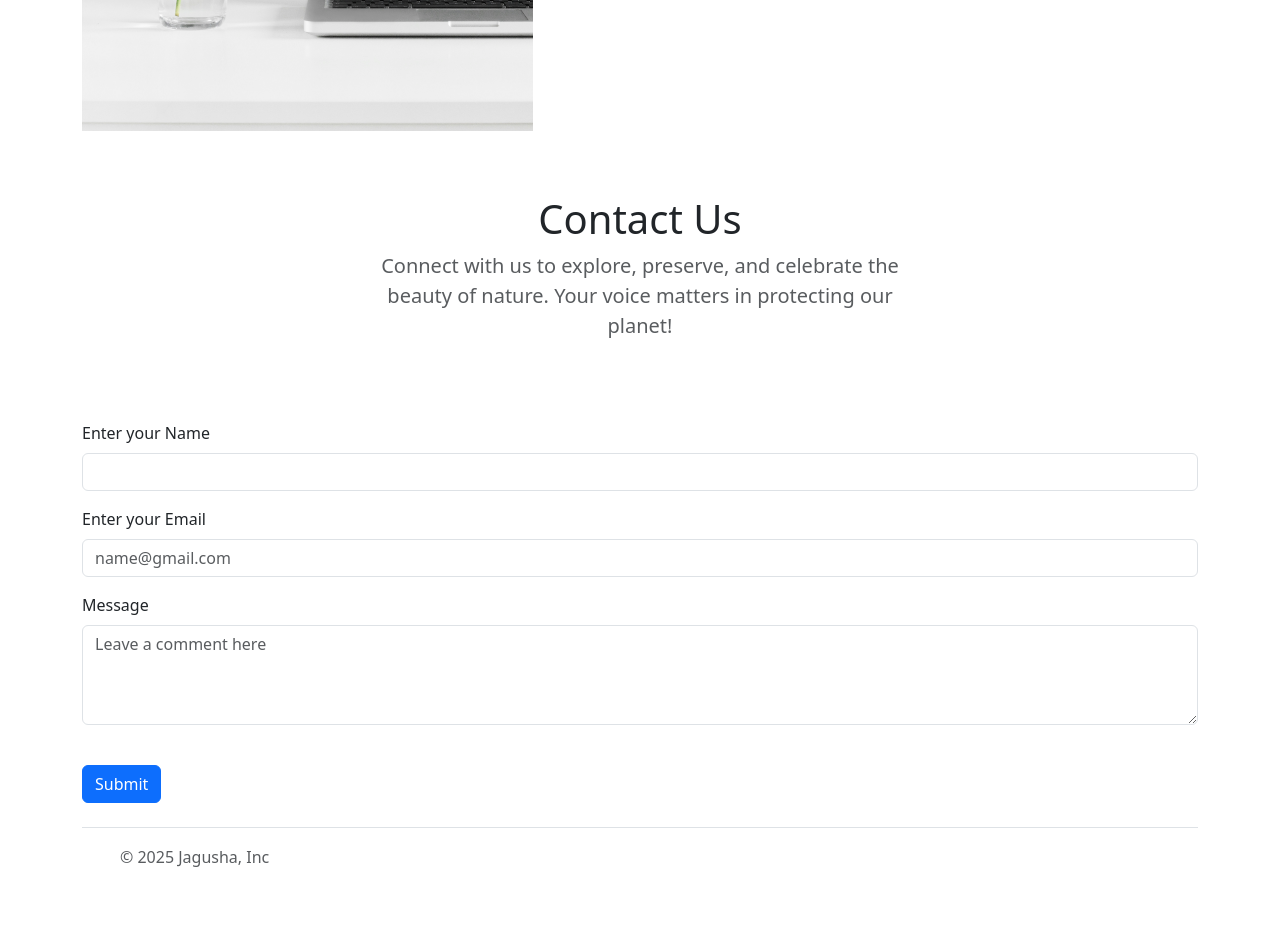
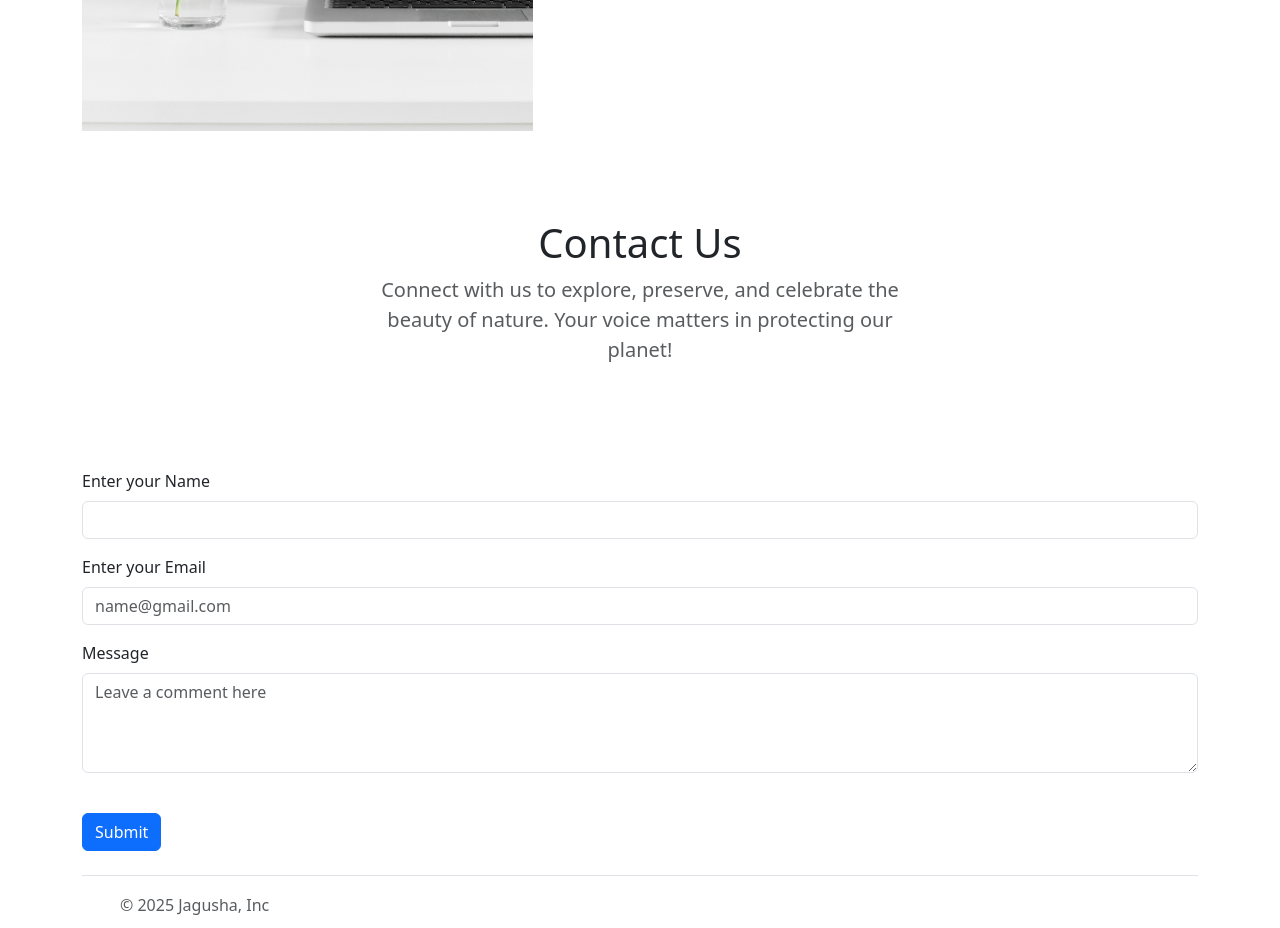
Before and after one commit to deepanshu-s-21/Jagusha, a plain HTML site: page index.html in a window 1280 px wide. Shown: the part 3140-4068 px from the top of the page. Drawn offline with nearby package versions, Linux system fonts and the light colour scheme.

Commit message:
Update index.html

```diff
--- a/index.html
+++ b/index.html
@@ -225,7 +225,7 @@
             </div>
         </div>
     </div>
-    <div class="py-3 text-center container" id="div-contact_us">
+    <div class="py-3 text-center container my-4" id="div-contact_us">
         <div class="row py-lg-5">
             <div class="col-lg-6 col-md-8 mx-auto">
                 <h1 class="fw-light">Contact Us</h1>
```
